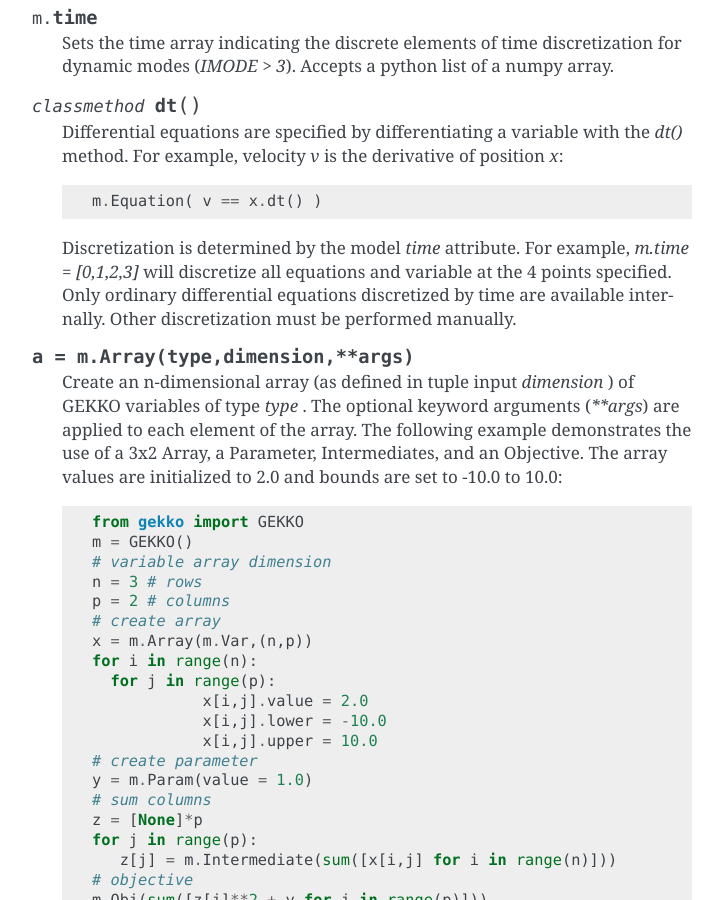
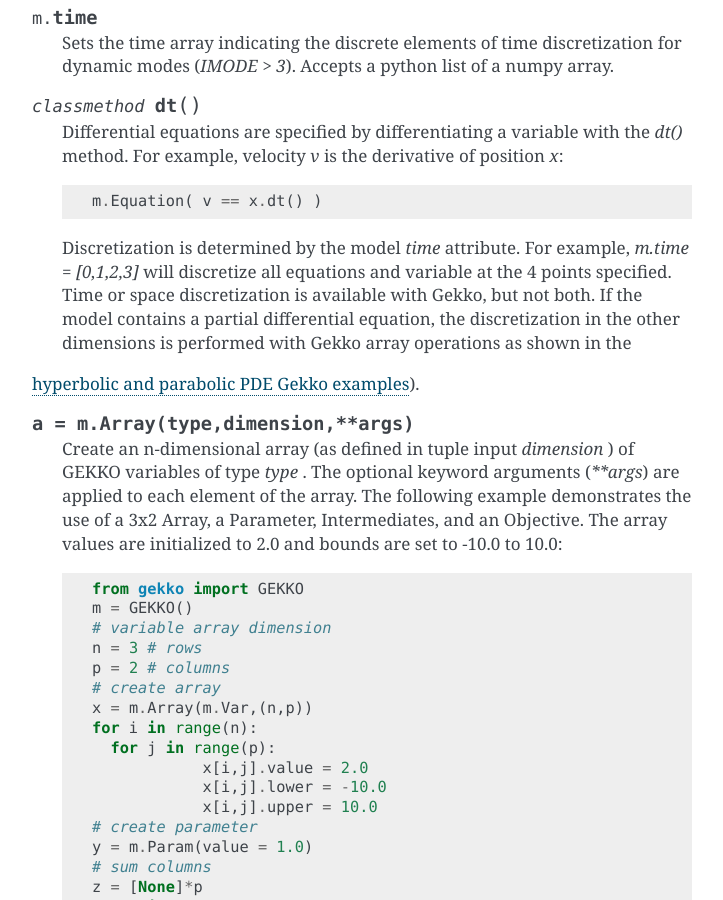
Before and after one commit to BYU-PRISM/GEKKO, a Sphinx documentation site: the page built from docs/model_methods.rst, in a window 1280 px wide and 900 px high, scrolled down 3606 px. Shown: the whole window, without its empty margins (388-1111 px from the left). Built offline with Sphinx 7.4.7, drawn with Linux system fonts in a browser that asks for light colours.

Commit message:
Update model_methods.rst

```diff
--- a/docs/model_methods.rst
+++ b/docs/model_methods.rst
@@ -109,7 +109,8 @@ Model Building
 
         m.Equation( v == x.dt() )
 
-    Discretization is determined by the model `time` attribute. For example, `m.time = [0,1,2,3]` will discretize all equations and variable at the 4 points specified. Only ordinary differential equations discretized by time are available internally. Other discretization must be performed manually.
+    Discretization is determined by the model `time` attribute. For example, `m.time = [0,1,2,3]` will discretize all equations and variable at the 4 points specified. Time or space discretization is available with Gekko, but not both. If the model contains a partial differential equation, the discretization in the other dimensions is performed with Gekko array operations as shown in the
+`hyperbolic and parabolic PDE Gekko examples <https://apmonitor.com/do/index.php/Main/PartialDifferentialEquations>`_).
 
 .. py:classmethod::    a = m.Array(type,dimension,**args)
 
```
